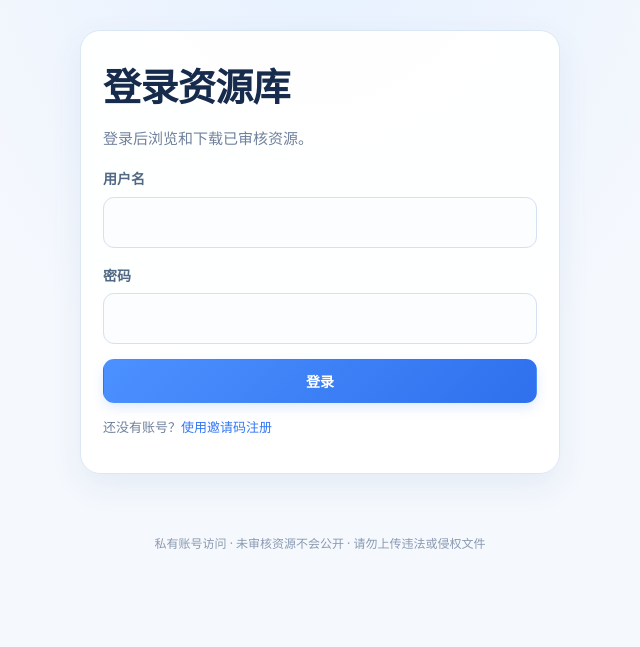
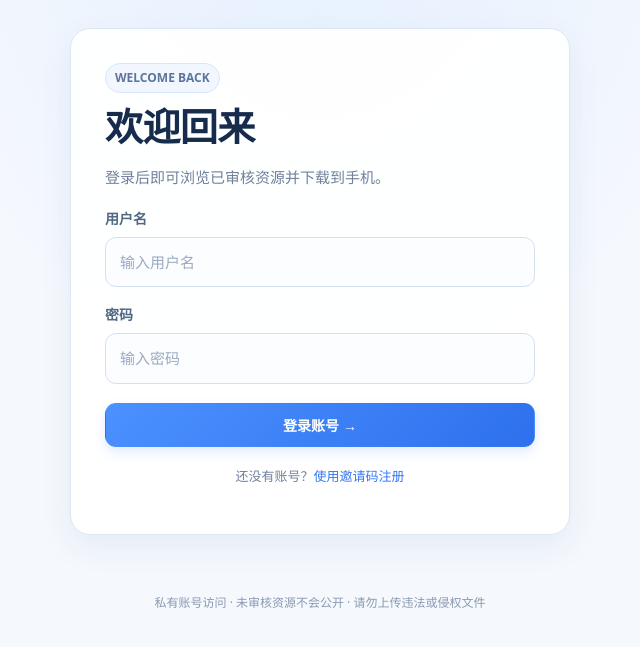
Before and after one commit to likejack759-gif/archive-cloud-platform, a FastAPI app: template app/templates/login.html in a window 1280 px wide. Shown: the part 98-745 px from the top of the page, without its empty margins (320-960 px from the left). Run offline with FastAPI, Linux system fonts and the light colour scheme; the template is opened without the code that fills it, so the values that code supplies are empty; parts of the project's set-up code (start-up, migrations or seed data) failed here and were passed over; some libraries are stand-ins or nearby versions.

Commit message:
Refresh login page in white blue theme

```diff
--- a/app/templates/login.html
+++ b/app/templates/login.html
@@ -1,3 +1,6 @@
-{% extends "base.html" %}{% block title %}登录{% endblock %}{% block content %}
-<div class="panel" style="max-width:480px;margin:30px auto"><h1>登录资源库</h1><p class="muted">登录后浏览和下载已审核资源。</p>{% if registered %}<div class="notice">注册成功，请登录。</div>{% endif %}{% if error %}<div class="notice error">{{ error }}</div>{% endif %}
-<form method="post" action="/login"><label>用户名</label><input name="username" autocomplete="username" required maxlength="32"><label>密码</label><input name="password" type="password" autocomplete="current-password" required><button style="width:100%">登录</button></form><p class="muted small">还没有账号？<a href="/register">使用邀请码注册</a></p></div>{% endblock %}
+{% extends "base.html" %}{% block title %}登录 · 云端资源库{% endblock %}{% block content %}
+<div class="panel" style="max-width:500px;margin:28px auto;padding:clamp(20px,5vw,34px)">
+<div class="tag">WELCOME BACK</div><h1>欢迎回来</h1><p class="muted">登录后即可浏览已审核资源并下载到手机。</p>
+{% if registered %}<div class="notice">注册成功，请登录。</div>{% endif %}{% if error %}<div class="notice error">{{ error }}</div>{% endif %}
+<form method="post" action="/login"><label>用户名</label><input name="username" autocomplete="username" required maxlength="32" placeholder="输入用户名"><label>密码</label><input name="password" type="password" autocomplete="current-password" required placeholder="输入密码"><button style="width:100%;margin-top:4px">登录账号 →</button></form>
+<p class="muted small" style="text-align:center;margin-top:18px">还没有账号？<a href="/register">使用邀请码注册</a></p></div>{% endblock %}
```
